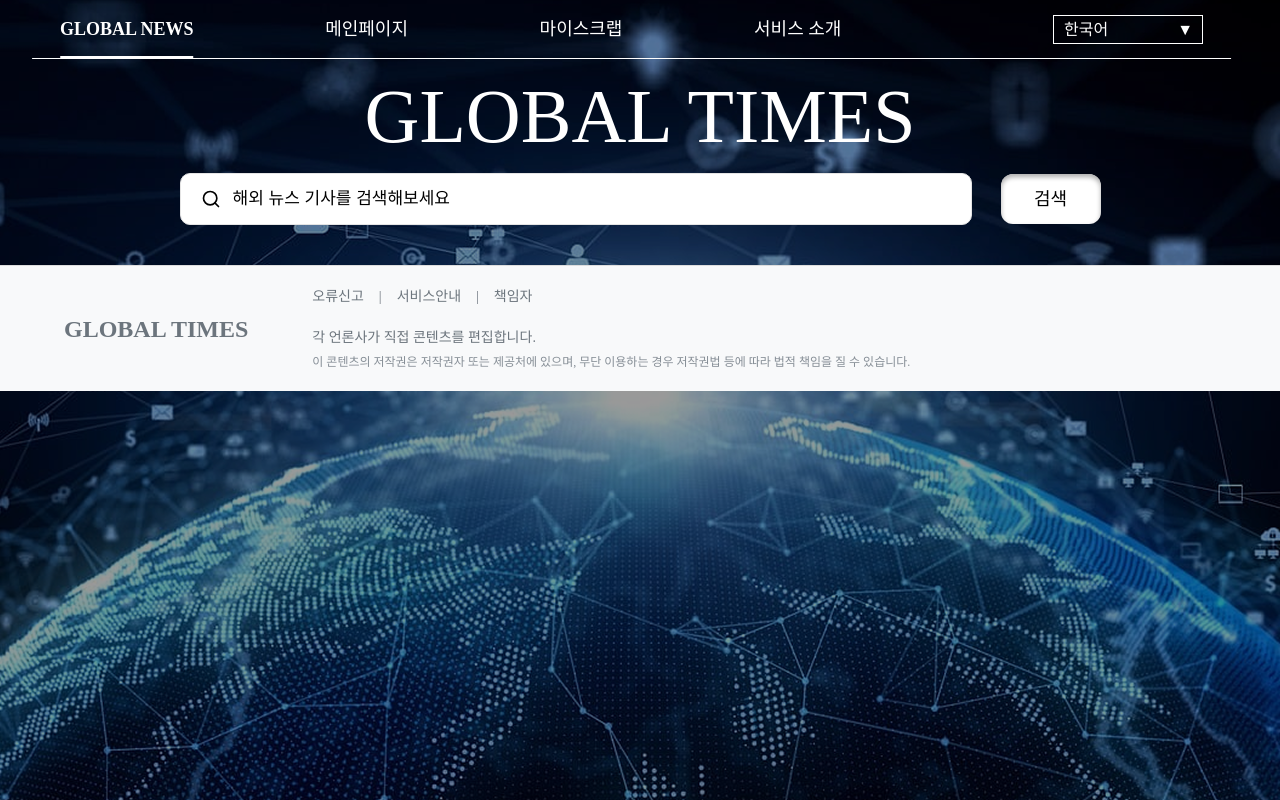
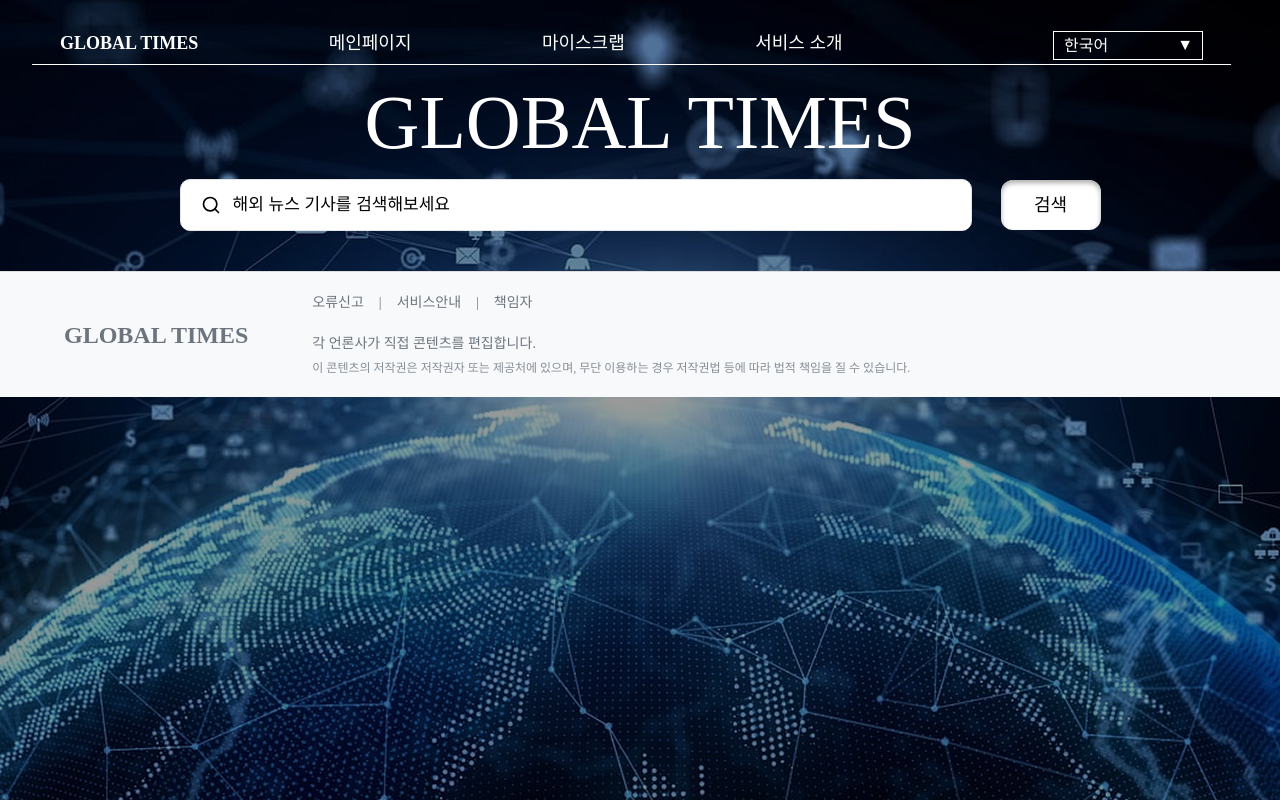
Before and after one commit to SKU-GlobalTimes/GlobalTimes_FE, a React (Vite) app in the folder FrontEnd/: page / in a window 1280 px wide. Built offline with nearby package versions, Linux system fonts and the light colour scheme.

Commit message:
🎨Design : header css 변경

```diff
--- a/FrontEnd/src/components/commons/header/Header.jsx
+++ b/FrontEnd/src/components/commons/header/Header.jsx
@@ -20,7 +20,7 @@ export default function Header() {
         onClick={() => navigate("/")}
         className={location.pathname === "/" ? styles.active : ""}
       >
-        GLOBAL NEWS
+        GLOBAL TIMES
       </p>
       <p
         onClick={() => navigate("/main", { state: { isSearch: false } })}
--- a/FrontEnd/src/components/commons/header/Header.module.css
+++ b/FrontEnd/src/components/commons/header/Header.module.css
@@ -3,11 +3,62 @@
   align-items: center;
   justify-content: space-between;
   width: 100%;
-    padding: 15px 40px;
+  padding: 5px 40px;
   position: relative;
   color: currentColor;
   box-sizing: border-box;
   max-width: calc(100vw - 17px);
+  margin-top: 25px;
+}
+
+.header p {
+  font-size: 18px;
+  margin: 0 20px;
+  cursor: pointer;
+  position: relative;
+  display: inline-block;
+  padding-bottom: 3px;
+  font-weight: bold;
+  transition: color 0.3s ease-in-out, font-weight 0.3s ease-in-out;
+}
+
+.whiteText p,
+.whiteText select,
+.whiteText option {
+  color: white;
+}
+
+.blackText p,
+.blackText select,
+.blackText option {
+  color: black;
+}
+
+.whiteText p:hover {
+  color: rgba(255, 255, 255, 0.8);
+}
+
+.blackText p:hover {
+  color: rgba(51, 51, 51, 0.8);
+}
+
+.header p::after {
+  content: "";
+  position: absolute;
+  left: 0;
+  bottom: 0;
+  margin-bottom: -4px;
+  width: 100%;
+  height: 3px;
+  background-color: currentColor;
+  transform: scaleX(0);
+  transform-origin: right;
+  transition: transform 0.3s ease-in-out;
+}
+
+.header p:hover::after {
+  transform: scaleX(1);
+  transform-origin: left;
 }
 
 .whiteText {
@@ -37,25 +88,6 @@
   background-color: black;
 }
 
-.whiteText p, .whiteText select, .whiteText option {
-    color: white;
-}
-
-.blackText p, .blackText select, .blackText option {
-    color: black;
-}
-
-.header p {
-    margin: 0 20px;
-    font-size: 18px;
-    font-weight: bold;
-    cursor: pointer;
-}
-
-.header p:hover {
-    text-decoration: underline;
-}
-
 .languageToggle {
   position: relative;
   margin-left: 100px;
@@ -82,7 +114,6 @@
   border-radius: 0;
 }
 
-
 .blackText .languageToggle select option {
   background: black;
   color: white;
@@ -99,7 +130,6 @@
   color: currentColor;
 }
 
-
 .blackText .languageToggle::after {
   color: black;
 }
@@ -112,7 +142,7 @@
 .active::after {
   content: "";
   position: absolute;
-    bottom: -16px;
+  bottom: -5px;
   left: 50%;
   width: 100%;
   height: 3px;
```
Lines whose indentation alone changed are shown as unchanged.
